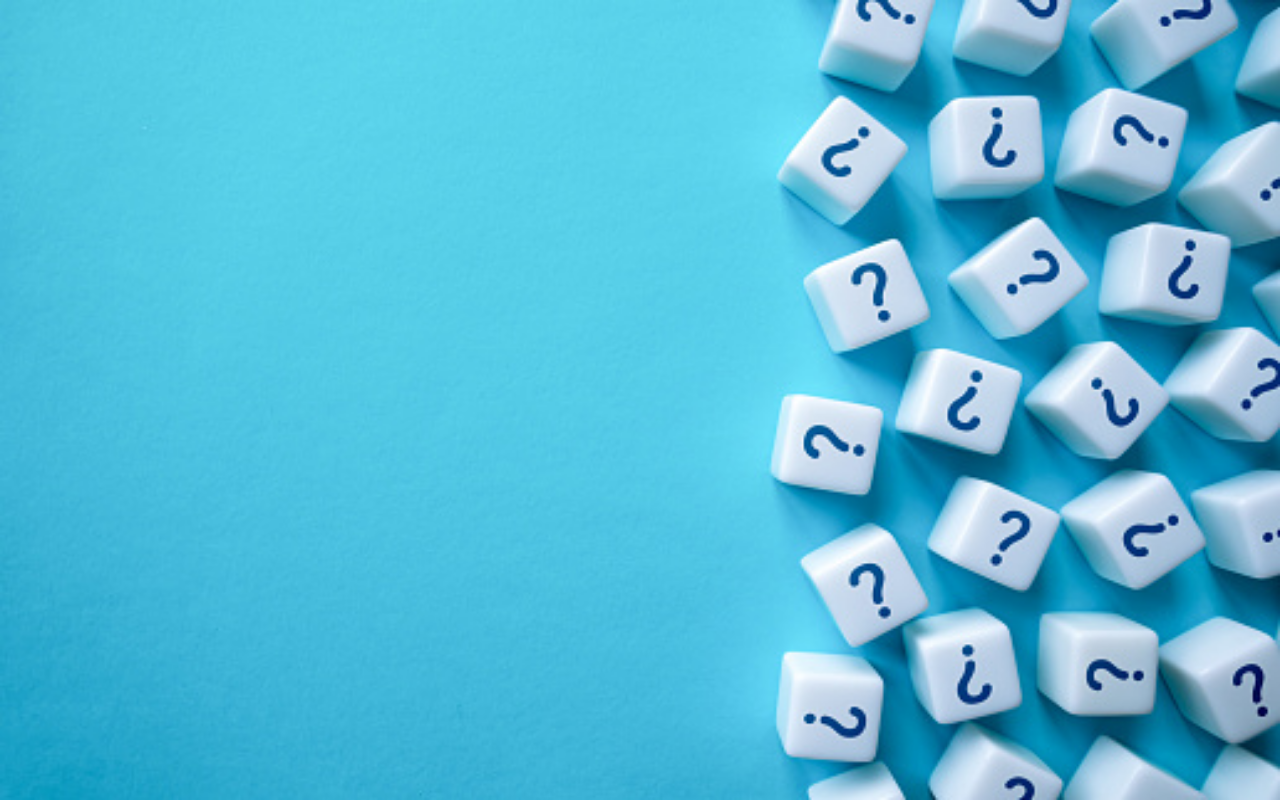
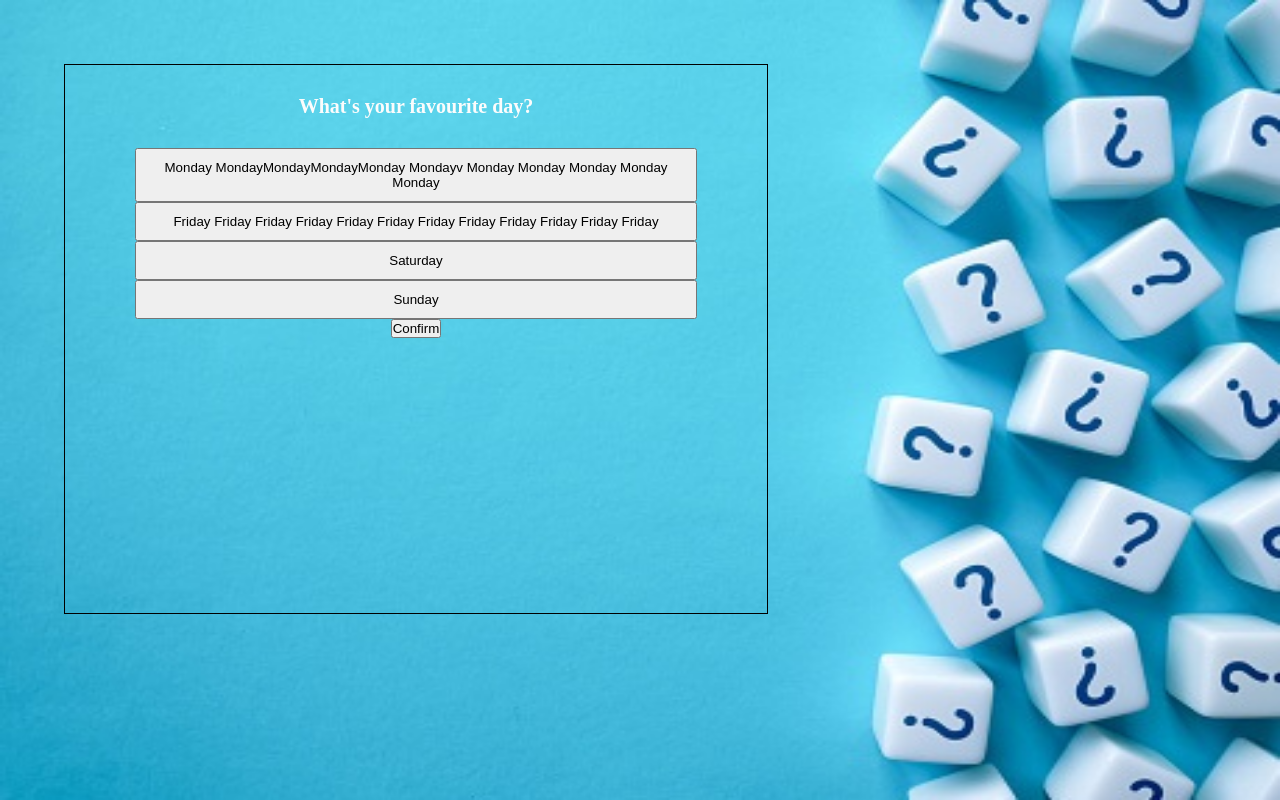
Before and after one commit to OskarKuchta/React-Quiz, a React (Vite) app in the folder app/: page / in a window 1280 px wide. Built offline with nearby package versions, Linux system fonts and the light colour scheme.

Commit message:
Add all components

```diff
--- a/app/src/components/App.jsx
+++ b/app/src/components/App.jsx
@@ -1,11 +1,17 @@
-import Question from "./question"
+import Question from "./question";
+import Answer from "./anserws";
+import Submit from "./submit";
+const App = () => {
+  return (
+    <main className="container">
+      <Question />
+      <Answer val="Monday MondayMondayMondayMonday Mondayv Monday Monday Monday Monday Monday " />
+      <Answer val="Friday Friday Friday  Friday Friday Friday Friday Friday Friday Friday Friday Friday " />
+      <Answer val="Saturday" />
+      <Answer val="Sunday" />
+      <Submit />
+    </main>
+  );
+};
 
-const App = () => {
-    return (
-        <main className="container">
-            <Question />
-        </main>
-    )
-}
-
-export default App
+export default App;
--- /dev/null
+++ b/app/src/components/anserws.jsx
@@ -0,0 +1,14 @@
+import PropTypes from "prop-types";
+
+const Answer = (props) => {
+  return (
+    <>
+      <button className="option">{props.val}</button>
+    </>
+  );
+};
+
+Answer.propTypes = {
+  val: PropTypes.string.isRequired,
+};
+export default Answer;
--- a/app/src/components/question.jsx
+++ b/app/src/components/question.jsx
@@ -1,5 +1,5 @@
 const Question = () => {
-  return <></>;
+  return <h2 className="question">What&apos;s your favourite day?</h2>;
 };
 
 export default Question;
--- /dev/null
+++ b/app/src/components/submit.jsx
@@ -0,0 +1,5 @@
+const Submit = () => {
+  return <button>Confirm</button>;
+};
+
+export default Submit;
--- a/app/src/index.css
+++ b/app/src/index.css
@@ -6,6 +6,7 @@
 
 html {
   height: 100%;
+  font-size: 10px;
 }
 
 body {
@@ -13,3 +14,35 @@ body {
   background-repeat: no-repeat;
   background-size: 100% 100%;
 }
+
+.container {
+  display: flex;
+  flex-direction: column;
+  align-items: center;
+  border: 1px solid black;
+  margin: 5%;
+  width: 55%;
+  height: 55rem;
+}
+
+.question {
+  text-align: center;
+  color: rgb(252, 252, 252);
+  font-size: 2rem;
+  padding: 3rem;
+}
+
+.option {
+  width: 80%;
+  padding: 1rem;
+}
+
+@media screen and (max-width: 700px) {
+  body {
+    background-image: url("/background-mobile.jpg");
+  }
+  .container {
+    width: 90%;
+    height: 100%;
+  }
+}
--- a/app/src/index.scss
+++ b/app/src/index.scss
@@ -4,10 +4,40 @@
   box-sizing: border-box;
 }
 html {
-    height: 100%;
+  height: 100%;
+  font-size: 10px;
 }
 body {
   background-image: url("/background.jpg");
   background-repeat: no-repeat;
   background-size: 100% 100%;
 }
+
+.container {
+  display: flex;
+  flex-direction: column;
+  align-items: center;
+  border: 1px solid black;
+  margin: 5%;
+  width: 55%;
+  height: 55rem;
+}
+.question {
+  text-align: center;
+  color: rgb(252, 252, 252);
+  font-size: 2rem;
+  padding: 3rem;
+}
+.option {
+  width: 80%;
+  padding: 1rem;
+}
+@media screen and (max-width: 700px) {
+  body {
+    background-image: url("/background-mobile.jpg");
+  }
+  .container {
+    width: 90%;
+    height: 100%;
+  }
+}
```
Also changed, not shown: app/public/background-mobile.jpg (added), app/public/background.jpg.
